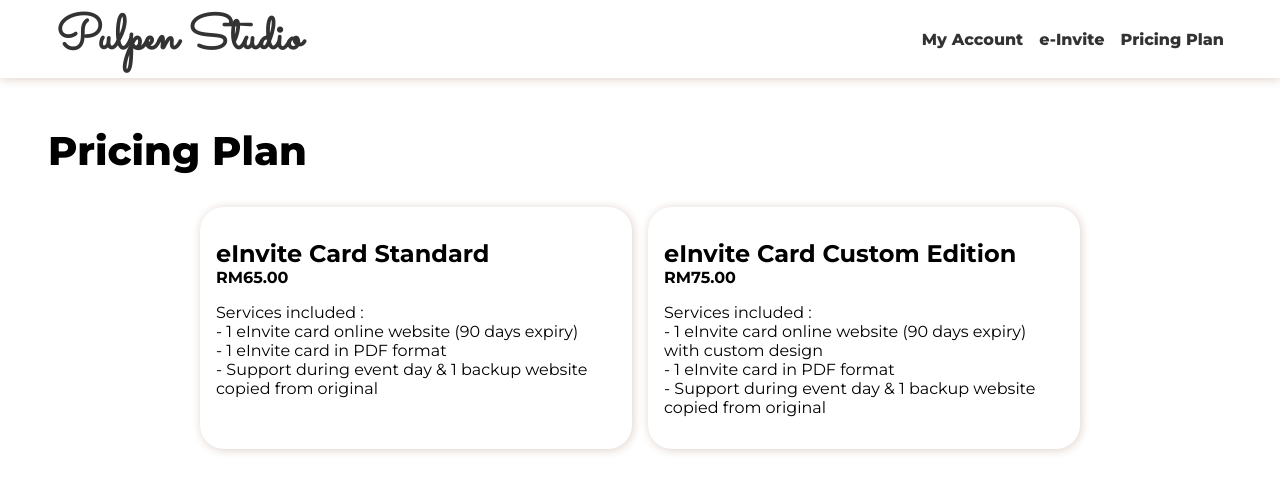
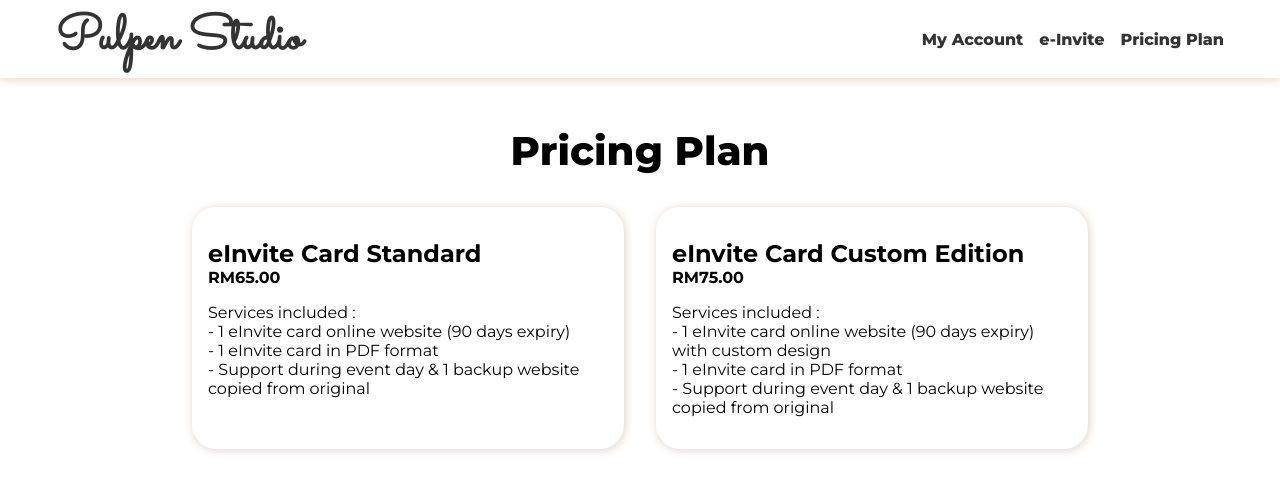
Before and after one commit to NazarulxFitri/pulpenstudio, a Next.js app: page /pricingPlan in a window 1280 px wide. Shown: the top 492 px of the page. Built offline with nearby package versions, Linux system fonts and the light colour scheme; no server answers.

Commit message:
Fix styling layout 1

```diff
--- a/src/modules/pricingplanModule/index.tsx
+++ b/src/modules/pricingplanModule/index.tsx
@@ -6,8 +6,8 @@
 const PricingPlanModule: React.FC<PricingPlanModuleProps> = () => {
   return (
     <BoxContainer>
-      <h1>Pricing Plan</h1>
-      <Box mt={4} sx={{ display: "flex", justifyContent: "center" }} gap={2}>
+      <h1 style={{ textAlign: "center" }}>Pricing Plan</h1>
+      <Box mt={4} sx={{ display: "flex", justifyContent: "center" }} gap={4}>
         <Box
           sx={{
             borderRadius: "24px",
```
Also changed, not shown: src/assets/einvite/layout-1.tsx (+3 -5 lines).
